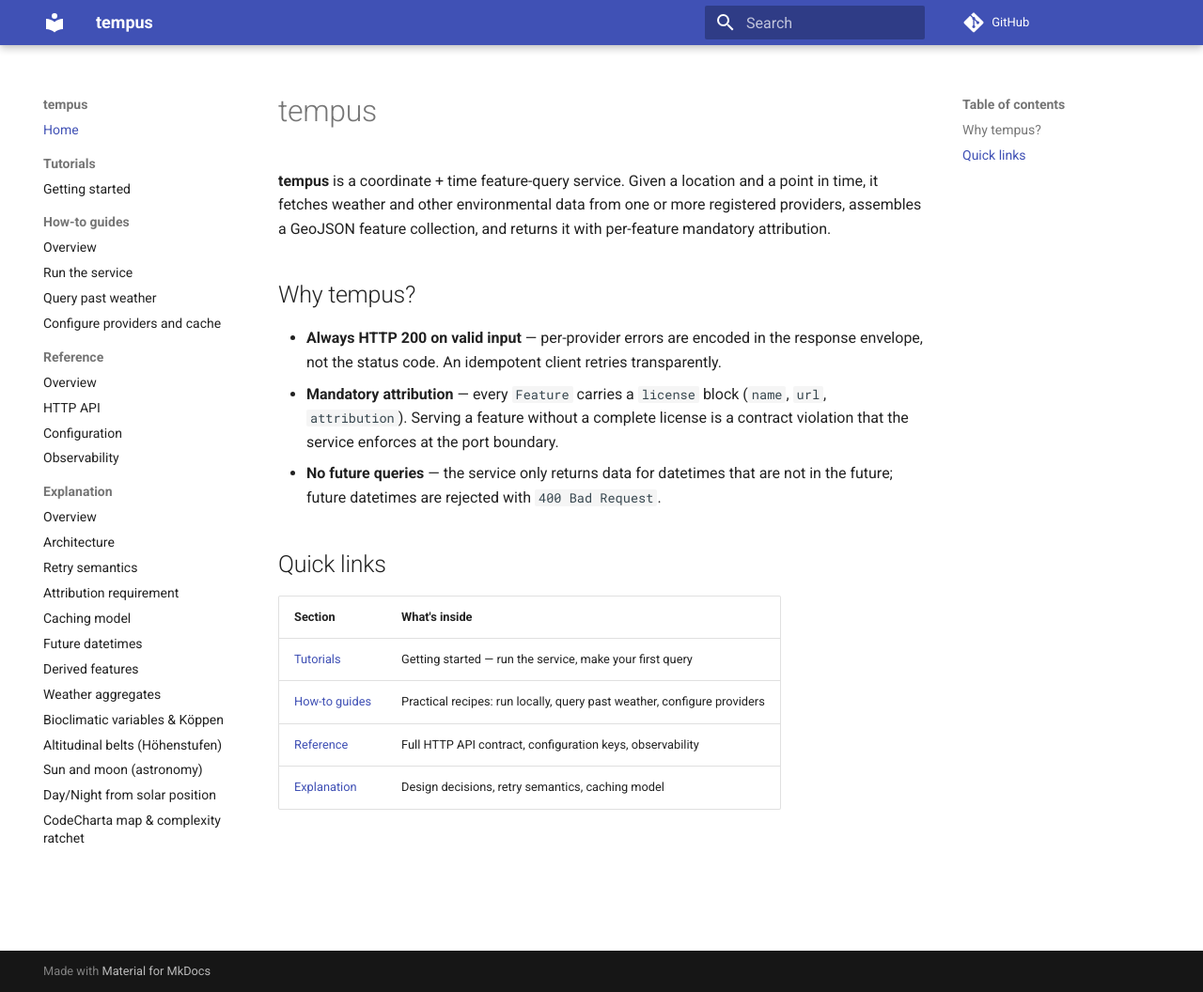
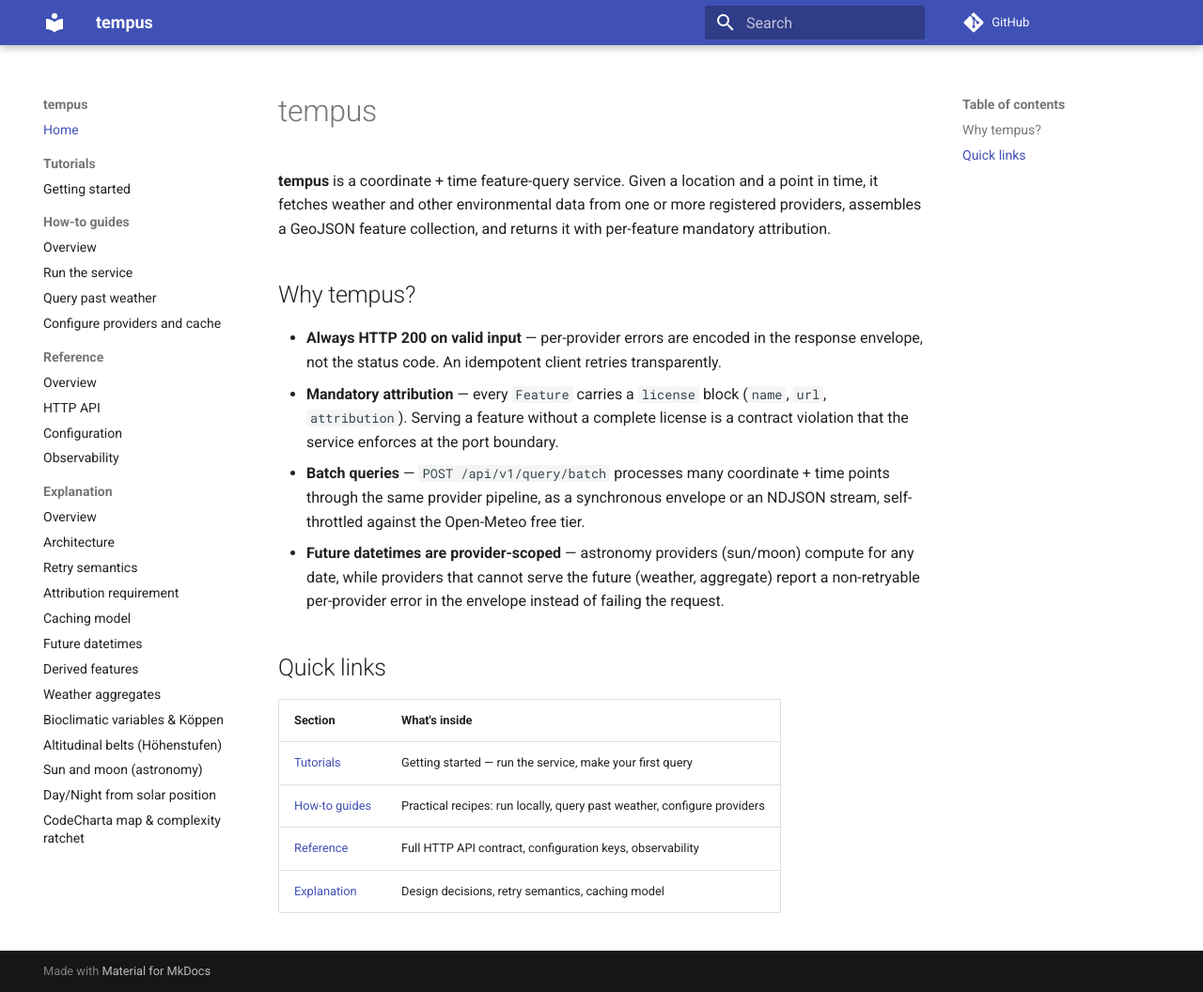
Before and after one commit to jobrunner/tempus, an MkDocs documentation site: the page built from docs/index.md, in a window 1280 px wide and 1056 px high. Shown: the whole window at 94% size. Built offline with MkDocs 1.6.1 and Material for MkDocs 9.7.7, drawn with Linux system fonts in a browser that asks for light colours; comment, search, counter and statistics services are not loaded.

Commit message:
feat: batch query endpoint with self-throttling Open-Meteo access
Adds the batch feature to the docs landing page and corrects the stale
future-queries claim there. Also the release trigger for the feature
shipped in PR #52, whose squash commit body the release-please parser
could not read - the feat never registered as user-facing. Refs #52.

Claude-Session: https://claude.ai/code/session_015Gp2SS3a4eTuVNJUrCF4kf

```diff
--- a/docs/index.md
+++ b/docs/index.md
@@ -12,8 +12,13 @@ per-feature mandatory attribution.
 - **Mandatory attribution** — every `Feature` carries a `license` block (`name`,
   `url`, `attribution`). Serving a feature without a complete license is a contract
   violation that the service enforces at the port boundary.
-- **No future queries** — the service only returns data for datetimes that are not
-  in the future; future datetimes are rejected with `400 Bad Request`.
+- **Batch queries** — `POST /api/v1/query/batch` processes many coordinate + time
+  points through the same provider pipeline, as a synchronous envelope or an NDJSON
+  stream, self-throttled against the Open-Meteo free tier.
+- **Future datetimes are provider-scoped** — astronomy providers (sun/moon) compute
+  for any date, while providers that cannot serve the future (weather, aggregate)
+  report a non-retryable per-provider error in the envelope instead of failing the
+  request.
 
 ## Quick links
 
```
